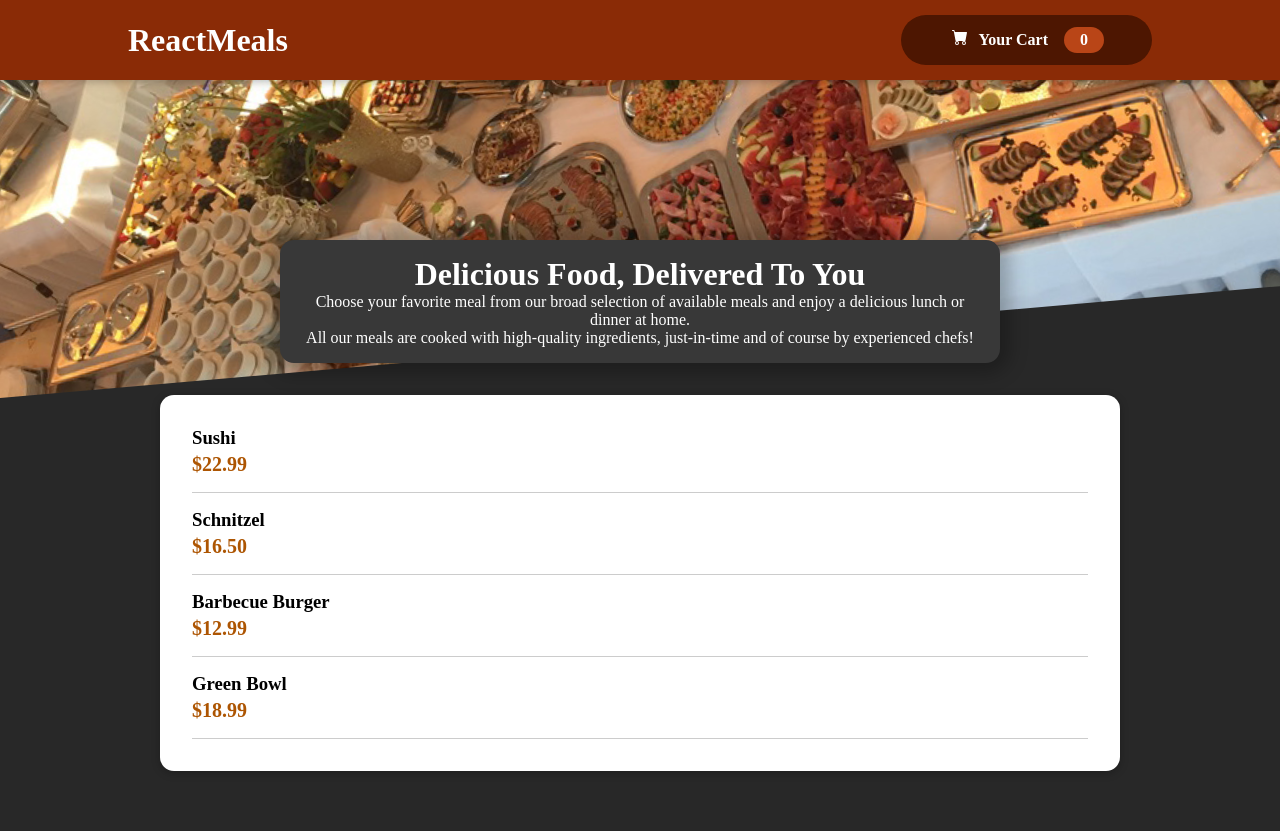
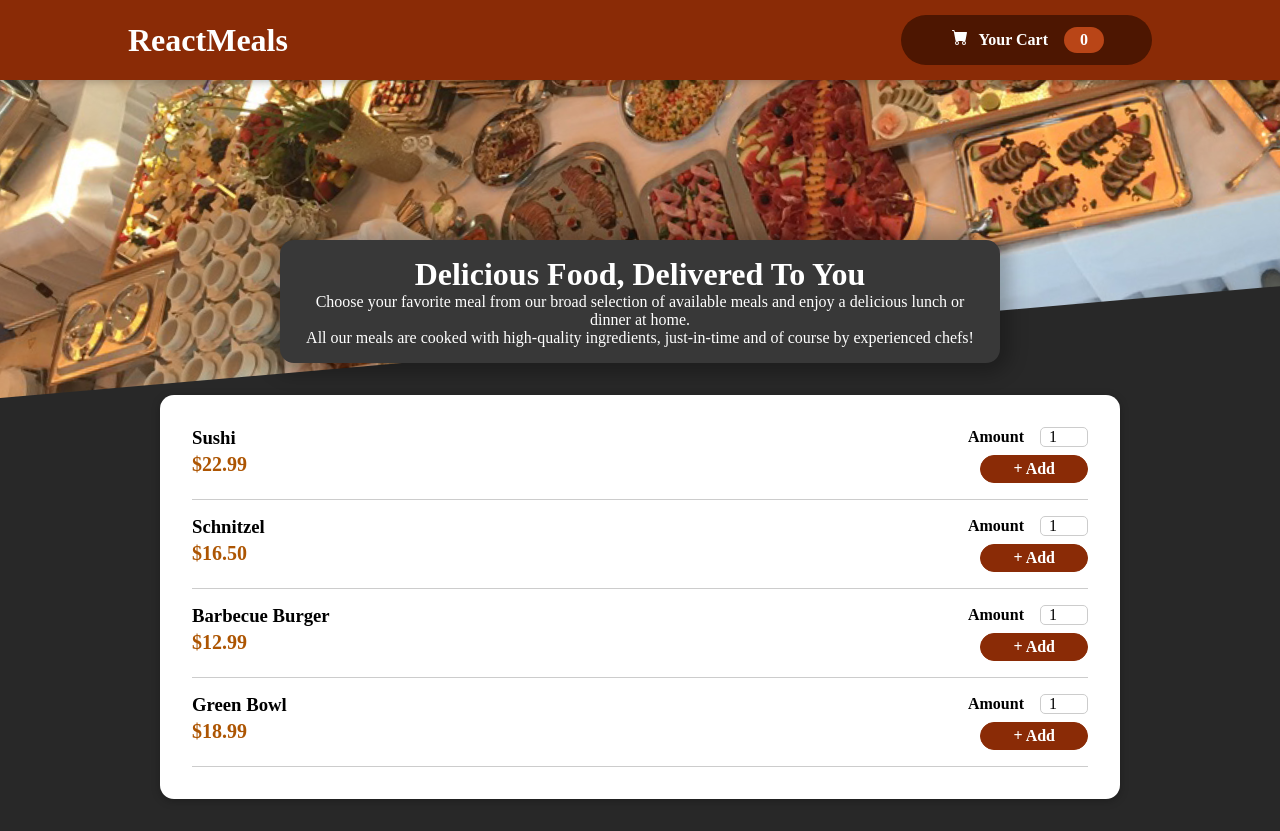
Before and after one commit to aimgodheretest/Restraunt-App, a React (Vite) app: page / in a window 1280 px wide. Before the commit the page ends 803 px from the top, so only its background shows below. Built offline with nearby package versions, Linux system fonts and the light colour scheme.

Commit message:
add MealItemForm component with input and styling to MealsItem

```diff
--- /dev/null
+++ b/src/components/Meals/MealsItem/MealItemForm.jsx
@@ -0,0 +1,22 @@
+import Input from "../../UI/Input";
+import classes from "./MealItemForm.module.css";
+function MealItemForm(props) {
+  return (
+    <form className={classes.form}>
+      <Input
+        label="Amount"
+        input={{
+          id: "amount",
+          type: "number",
+          min: "1",
+          max: "5",
+          step: "1",
+          defaultValue: "1",
+        }}
+      />
+      <button>+ Add</button>
+    </form>
+  );
+}
+
+export default MealItemForm;
--- /dev/null
+++ b/src/components/Meals/MealsItem/MealItemForm.module.css
@@ -0,0 +1,20 @@
+.form {
+    text-align: right;
+}
+
+.form button {
+    font: inherit;
+    cursor: pointer;
+    background-color: #8a2b06;
+    border: 1px solid #8a2b06;
+    color: white;
+    padding: 0.25rem 2rem;
+    border-radius: 20px;
+    font-weight: bold;
+}
+
+.form button:hover,
+.form button:active {
+    background-color: #641e03;
+    border-color: #641e03;
+}
--- a/src/components/Meals/MealsItem/MealsItem.jsx
+++ b/src/components/Meals/MealsItem/MealsItem.jsx
@@ -1,3 +1,4 @@
+import MealItemForm from "./MealItemForm";
 import classes from "./MealsItem.module.css";
 function MealsItem(props) {
   const price = `$${props.price.toFixed(2)}`;
@@ -8,6 +9,9 @@
         <div className={classes.decription}>{props.decription}</div>
         <div className={classes.price}>{price}</div>
       </div>
+      <div>
+        <MealItemForm />
+      </div>
     </li>
   );
 }
--- /dev/null
+++ b/src/components/UI/Input.jsx
@@ -0,0 +1,11 @@
+import classes from "./Input.module.css";
+function Input(props) {
+  return (
+    <div className={classes.input}>
+      <label htmlFor={props.input.id}>{props.label}</label>
+      <input {...props.input} />
+    </div>
+  );
+}
+
+export default Input;
--- /dev/null
+++ b/src/components/UI/Input.module.css
@@ -0,0 +1,18 @@
+.input {
+    display: flex;
+    align-items: center;
+    margin-bottom: 0.5rem;
+}
+
+.input label {
+    font-weight: bold;
+    margin-right: 1rem;
+}
+
+.input input {
+    width: 3rem;
+    border-radius: 5px;
+    border: 1px solid #ccc;
+    font: inherit;
+    padding-left: 0.5rem;
+}
```
